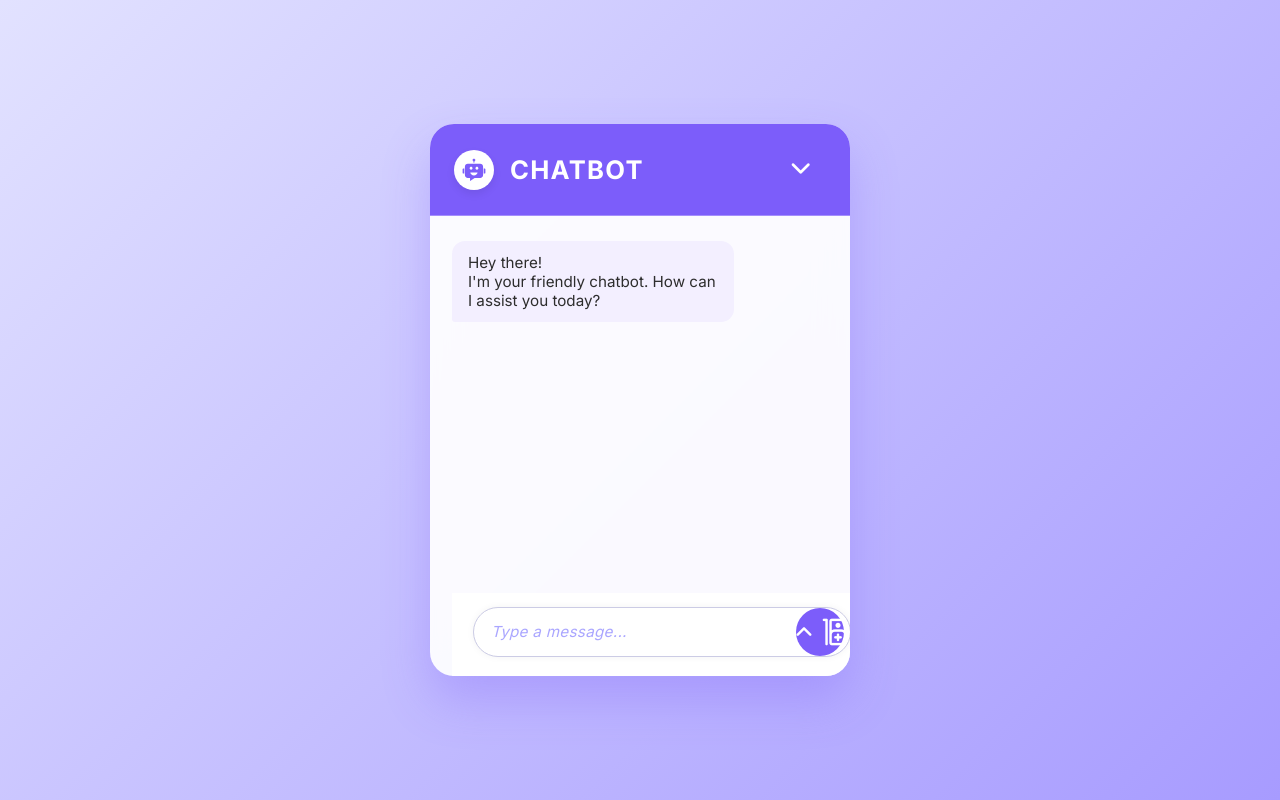
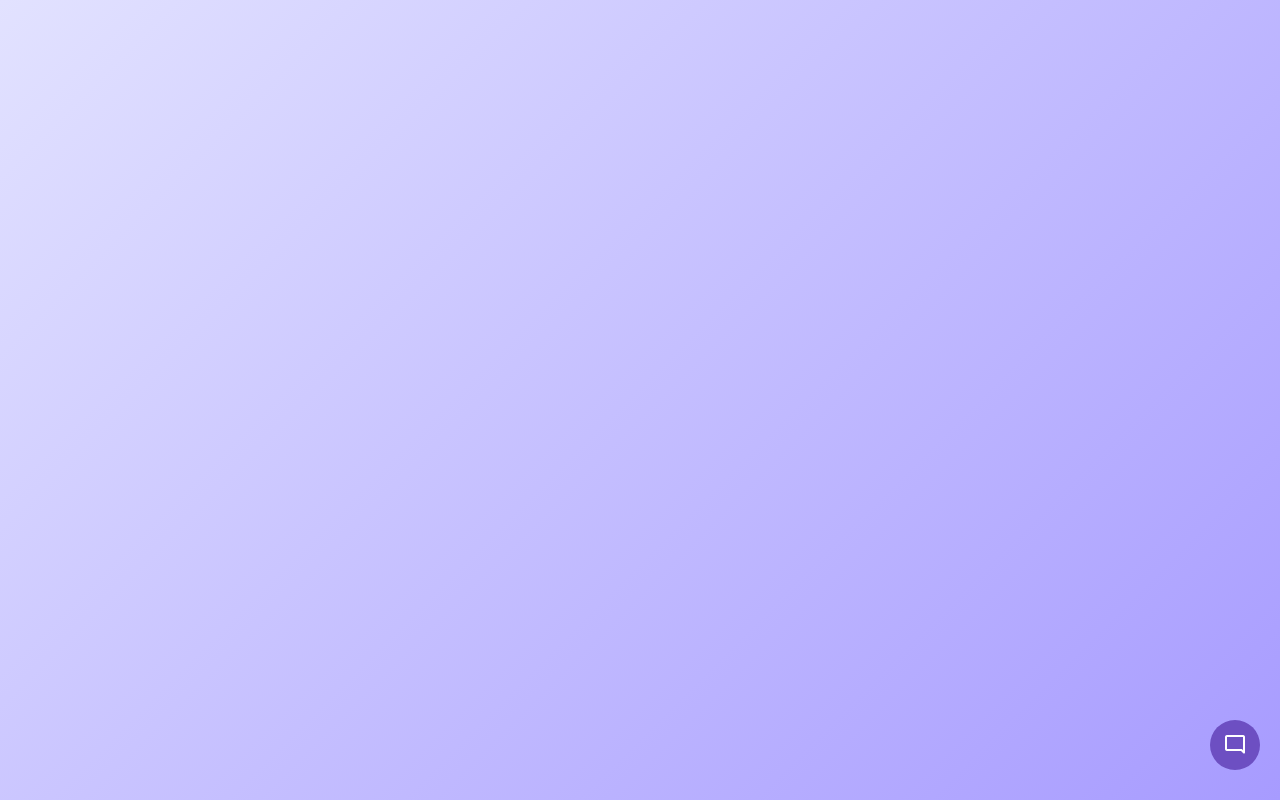
Before and after one commit to rebotilwe/chatbot, a React (Vite) app in the folder chatbot-app/: page / in a window 1280 px wide. Built offline with nearby package versions, Linux system fonts and the light colour scheme.

Commit message:
Added chatbot toggler

```diff
--- a/chatbot-app/index.html
+++ b/chatbot-app/index.html
@@ -6,7 +6,7 @@
     <meta name="viewport" content="width=device-width, initial-scale=1.0" />
     <title>Chatbot in ReactJS</title>
     <!-- Linking Google Fonts for Icons-->
- <link rel="stylesheet" href="https://fonts.googleapis.com/css2?family=Material+Symbols+Rounded:opsz,wght,FILL,GRAD@48,400,0,0" />
+ <link rel="stylesheet" href="https://fonts.googleapis.com/css2?family=Material+Symbols+Rounded:opsz,wght,FILL,GRAD@48,400,1,0" />
   </head>
   <body>
     <div id="root"></div>
--- a/chatbot-app/src/App.jsx
+++ b/chatbot-app/src/App.jsx
@@ -5,7 +5,9 @@ import ChatMessage from "./components/ChatMessage";
 
 const App = () => {
   const [chatHistory, setChatHistory] = useState([]);
+    const [showChatbot, setShowChatbot] = useState(false);
   const chatEndRef = useRef(null);
+  const chatBodyRef = useRef();
 
 const generateBotResponse = async (history, setChatHistory) => {
   const contents = history.map(({ role, text }) => ({
@@ -48,12 +50,25 @@ const generateBotResponse = async (history, setChatHistory) => {
 
 
   // Auto-scroll when chatHistory updates
+  // useEffect(() => {
+  //   chatEndRef.current?.scrollIntoView({ behavior: "smooth" });
+  // }, [chatHistory]);
   useEffect(() => {
-    chatEndRef.current?.scrollIntoView({ behavior: "smooth" });
-  }, [chatHistory]);
+    chatBodyRef.current.scrollTo({top: chatBodyRef.current.scrollHeight, behavior: "smooth"});
+  },[chatHistory]);
 
   return (
-    <div className="container">
+ <div className={`container ${showChatbot ? "show-chatbot" : ""}`}>
+  <button
+    onClick={() => setShowChatbot(prev => !prev)}
+    id="chatbot-toggler"
+  >
+    {showChatbot ? (
+      <span className="material-symbols-rounded">close</span>
+    ) : (
+      <span className="material-symbols-rounded">mode_comment</span>
+    )}
+  </button>
       <div className="chatbot-popup">
         {/* Chat Header */}
         <div className="chat-header">
@@ -61,7 +76,7 @@ const generateBotResponse = async (history, setChatHistory) => {
             <Chatbot />
             <h2 className="logo-text">Chatbot</h2>
           </div>
-          <button
+          <button onClick={() => setShowChatbot((prev) => !prev)}
             className="material-symbols-rounded"
             aria-label="Minimize chat"
           >
@@ -70,7 +85,7 @@ const generateBotResponse = async (history, setChatHistory) => {
         </div>
 
         {/* Chat Body */}
-        <div className="chat-body">
+        <div  ref={chatBodyRef} className="chat-body">
           <div className="message bot-message">
             <p className="message-text">
               Hey there! <br /> I'm your friendly chatbot. How can I assist you today?
--- a/chatbot-app/src/components/ChatForm.jsx
+++ b/chatbot-app/src/components/ChatForm.jsx
@@ -39,13 +39,13 @@ function ChatForm({ chatHistory, setChatHistory, generateBotResponse }) {
         ref={inputRef}
         aria-label="Message input"
       />
-      <button
+      {/* <button
         className="send-btn material-symbols-rounded"
         type="submit"
         aria-label="Send message"
       >
         keyboard_arrow_upward
-      </button>
+      </button> */}
     </form>
   );
 }
--- a/chatbot-app/src/index.css
+++ b/chatbot-app/src/index.css
@@ -28,19 +28,51 @@ body {
   padding: 1rem;
 }
 
+/* Chatbot toggler */
+#chatbot-toggler {
+  position: fixed;
+  bottom: 30px;
+  right: 20px;
+  border: none;
+  height: 50px;
+  width: 50px;
+  display: flex;
+  cursor: pointer;
+  border-radius: 50%;
+  background: #6d4fc2;
+  align-items: center;
+  justify-content: center;
+  z-index: 1000;
+}
+#chatbot-toggler span {
+  position: absolute;
+  color: #fff;
+}
+
 /* Chat window */
 .chatbot-popup {
   width: 420px;
   max-width: 95vw;
+  height: 500px;
+  position: fixed;
+  bottom: 90px;
+  right: 20px;
   display: flex;
   flex-direction: column;
-  position: relative;
   border-radius: 24px;
   background: rgba(255, 255, 255, 0.92);
   box-shadow: 0 24px 48px var(--shadow);
+  backdrop-filter: saturate(180%) blur(16px);
+  transition: opacity 0.3s ease, transform 0.3s ease;
   overflow: hidden;
-  backdrop-filter: saturate(180%) blur(16px);
-  transition: box-shadow 0.3s ease;
+  opacity: 0;
+  pointer-events: none;
+  z-index: 999;
+}
+.container.show-chatbot .chatbot-popup {
+  opacity: 1;
+  pointer-events: auto;
+  transform: translateY(0);
 }
 
 .chatbot-popup:hover {
@@ -98,7 +130,6 @@ body {
   transition: background-color 0.25s ease;
   padding: 6px;
 }
-
 .chat-header button:hover,
 .chat-header button:focus {
   background: var(--primary-hover);
@@ -107,10 +138,10 @@ body {
 
 /* Chat body */
 .chat-body {
+  flex: 1;
   display: flex;
   flex-direction: column;
   gap: 20px;
-  height: 460px;
   overflow-y: auto;
   padding: 25px 22px;
   scrollbar-width: thin;
@@ -126,11 +157,11 @@ body {
   border-radius: 6px;
   transition: background-color 0.3s ease;
 }
-
 .chat-body::-webkit-scrollbar-thumb:hover {
   background-color: var(--primary-hover);
 }
 
+/* Messages */
 .message {
   display: flex;
   align-items: flex-start;
@@ -150,7 +181,6 @@ body {
 .bot-message {
   justify-content: flex-start;
 }
-
 .bot-message .message-text {
   background: var(--bubble-bot);
   color: #2d2d2d;
@@ -161,7 +191,6 @@ body {
 .user-message {
   justify-content: flex-end;
 }
-
 .user-message .message-text {
   background: var(--bubble-user);
   color: #fff;
@@ -171,12 +200,12 @@ body {
 /* Footer */
 .chat-footer {
   padding: 15px 22px 20px;
-  position: absolute;
-  width: 100%;
-  bottom: 0;
   background: rgba(255, 255, 255, 0.95);
+  border-top: 1px solid #ddd;
+  flex-shrink: 0;
 }
 
+/* Chat form */
 .chat-form {
   display: flex;
   align-items: center;
@@ -201,29 +230,11 @@ body {
   font-size: 0.95rem;
   color: #3a3a3a;
 }
-
 .message-input::placeholder {
   color: #aaa6ff;
   font-weight: 400;
   font-style: italic;
   letter-spacing: 0.02em;
-}
-
-/* Hide all built-in browser icons */
-input::-webkit-input-speech-button,
-input::-webkit-voice-button,
-input::-ms-clear,
-input::-webkit-search-cancel-button,
-input::-webkit-calendar-picker-indicator,
-input::-webkit-inner-spin-button {
-  display: none !important;
-  -webkit-appearance: none;
-}
-
-.message-input {
-  appearance: none;
-  -webkit-appearance: none;
-  background-image: none !important;
 }
 
 /* Send button */
@@ -242,9 +253,79 @@ input::-webkit-inner-spin-button {
   margin-right: 6px;
   transition: background-color 0.3s ease;
 }
-
 .chat-form button:hover,
 .chat-form button:focus {
   background: var(--primary-hover);
   outline: none;
 }
+
+/* Responsive styles */
+@media (max-width: 768px) {
+  .chatbot-popup {
+    width: 90vw;
+    height: 70vh;
+    bottom: 70px;
+    right: 5%;
+  }
+  .chat-header {
+    padding: 15px 18px;
+  }
+  .logo-text {
+    font-size: 1.3rem;
+  }
+  .chat-body {
+    padding: 15px 18px;
+    gap: 15px;
+  }
+  .message-text {
+    font-size: 0.9rem;
+    max-width: 80%;
+  }
+  .chat-footer {
+    padding: 10px 15px 15px;
+  }
+  .message-input {
+    height: 40px;
+    font-size: 0.9rem;
+  }
+  .chat-form button {
+    width: 42px;
+    height: 42px;
+    font-size: 1.8rem;
+  }
+}
+
+@media (max-width: 480px) {
+  .chatbot-popup {
+    width: 95vw;
+    height: 65vh;
+    bottom: 60px;
+    right: 2.5%;
+  }
+  .chat-header {
+    padding: 12px 15px;
+  }
+  .logo-text {
+    font-size: 1.1rem;
+  }
+  .chat-body {
+    padding: 12px 15px;
+    gap: 12px;
+  }
+  .message-text {
+    font-size: 0.85rem;
+    max-width: 85%;
+  }
+  .chat-footer {
+    padding: 8px 12px 12px;
+  }
+  .message-input {
+    height: 36px;
+    font-size: 0.85rem;
+  }
+  .chat-form button {
+    width: 38px;
+    height: 38px;
+    font-size: 1.6rem;
+  }
+}
```
